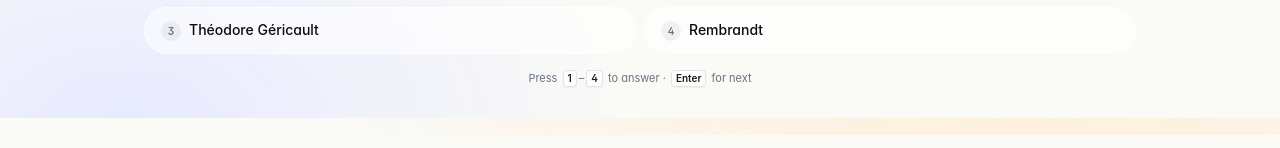
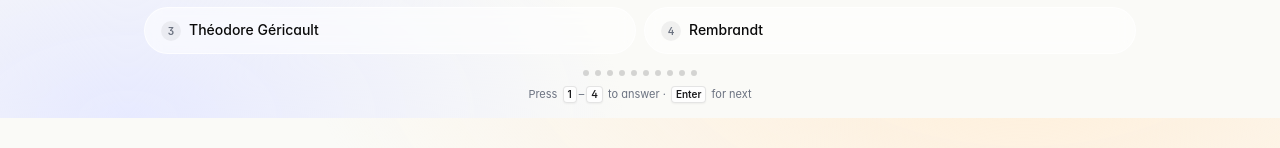
Before and after one commit to egil10/art, a Next.js app: page / in a window 1280 px wide. Shown: the part 682-830 px from the top of the page. Built offline with nearby package versions, Linux system fonts and the light colour scheme.

Commit message:
Add streak dot tracker and a 10-in-a-row diploma
Show ten dots that fill as the streak builds and reset on a miss,
plus a confetti + diploma card whenever the streak hits a multiple of ten.

Co-Authored-By: Claude Opus 4.7 <noreply@anthropic.com>

```diff
--- a/src/app/globals.css
+++ b/src/app/globals.css
@@ -132,3 +132,40 @@ button {
   -ms-overflow-style: none;
   scrollbar-width: none;
 }
+
+/* Streak-milestone celebration ---------------------------------------- */
+@keyframes confettiFall {
+  0% {
+    transform: translateY(-12vh) rotate(0deg);
+    opacity: 0;
+  }
+  8% {
+    opacity: 1;
+  }
+  100% {
+    transform: translateY(108vh) rotate(720deg);
+    opacity: 0;
+  }
+}
+@keyframes diplomaPop {
+  0% {
+    transform: scale(0.82) translateY(12px);
+    opacity: 0;
+  }
+  55% {
+    transform: scale(1.04) translateY(0);
+    opacity: 1;
+  }
+  100% {
+    transform: scale(1) translateY(0);
+    opacity: 1;
+  }
+}
+.animate-diploma {
+  animation: diplomaPop 440ms cubic-bezier(0.2, 0.8, 0.3, 1.1) both;
+}
+@media (prefers-reduced-motion: reduce) {
+  .animate-diploma {
+    animation: none;
+  }
+}
--- a/src/components/Quiz.tsx
+++ b/src/components/Quiz.tsx
@@ -26,6 +26,7 @@ import {
   Gamepad2,
   Repeat,
   RotateCcw,
+  Award,
 } from "lucide-react";
 import {
   buildChoicesForMode,
@@ -69,6 +70,8 @@ const AUTO_LABELS: Record<AutoMode, string> = {
 const AUTO_ORDER: AutoMode[] = ["off", "fast", "slow", "slower"];
 // How often a re-surfaced wrong answer is preferred over a fresh random pick.
 const REVIEW_PROB = 0.35;
+// Length of a "perfect run" — fills the dot tracker and earns a diploma.
+const STREAK_GOAL = 10;
 // Cap the wrong-queue so it can't grow unboundedly across a long session.
 const WRONG_QUEUE_MAX = 60;
 
@@ -421,6 +424,10 @@ export function Quiz({
   const [reportsOpen, setReportsOpen] = useState(false);
   const [autoMode, setAutoMode] = useState<AutoMode>("slow");
   const [review, setReview] = useState(false);
+  // The milestone streak currently being celebrated (10, 20, …) or null.
+  const [celebrate, setCelebrate] = useState<number | null>(null);
+  const celebrateTimer = useRef<ReturnType<typeof setTimeout> | null>(null);
+  const lastMilestone = useRef(0);
 
   // Hydrate persisted preferences after mount (SSR-safe).
   useEffect(() => {
@@ -531,6 +538,30 @@ export function Quiz({
       if (advanceTimer.current) clearTimeout(advanceTimer.current);
     };
   }, [state.phase, autoMode]);
+
+  // Fire the diploma every time the streak crosses a multiple of STREAK_GOAL.
+  useEffect(() => {
+    const s = state.streak;
+    if (s === 0) {
+      lastMilestone.current = 0;
+      return;
+    }
+    if (s % STREAK_GOAL === 0 && s !== lastMilestone.current) {
+      lastMilestone.current = s;
+      setCelebrate(s);
+      if (celebrateTimer.current) clearTimeout(celebrateTimer.current);
+      celebrateTimer.current = setTimeout(() => setCelebrate(null), 5000);
+    }
+  }, [state.streak]);
+
+  useEffect(() => {
+    if (!celebrate) return;
+    function onKey(e: KeyboardEvent) {
+      if (e.key === "Escape") setCelebrate(null);
+    }
+    window.addEventListener("keydown", onKey);
+    return () => window.removeEventListener("keydown", onKey);
+  }, [celebrate]);
 
   const current = state.current;
   const accuracy = useMemo(
@@ -786,9 +817,12 @@ export function Quiz({
         })}
       </div>
 
-      <p className="mt-4 text-center text-[11px] text-ink-muted">
-        Press <Kbd>1</Kbd>–<Kbd>4</Kbd> to answer · <Kbd>Enter</Kbd> for next
-      </p>
+      <div className="mt-4 flex flex-col items-center gap-2.5">
+        <StreakDots streak={state.streak} />
+        <p className="text-center text-[11px] text-ink-muted">
+          Press <Kbd>1</Kbd>–<Kbd>4</Kbd> to answer · <Kbd>Enter</Kbd> for next
+        </p>
+      </div>
 
       {/* Copy-confirmation toast */}
       <div
@@ -806,6 +840,15 @@ export function Quiz({
       </div>
 
       {reportsOpen && <ReportsModal onClose={() => setReportsOpen(false)} />}
+
+      {celebrate && (
+        <StreakDiploma
+          milestone={celebrate}
+          category={category}
+          mode={mode}
+          onClose={() => setCelebrate(null)}
+        />
+      )}
     </div>
   );
 }
@@ -1037,3 +1080,113 @@ function Kbd({ children }: { children: React.ReactNode }) {
     </span>
   );
 }
+
+function StreakDots({ streak }: { streak: number }) {
+  // Dots count toward the next goal: 1–10 fill, 10 fills all, 11 wraps to 1.
+  const filled = streak === 0 ? 0 : ((streak - 1) % STREAK_GOAL) + 1;
+  const perfect = filled === STREAK_GOAL;
+  return (
+    <div
+      className="inline-flex items-center gap-1.5"
+      role="img"
+      aria-label={`Streak ${streak} — ${filled} of ${STREAK_GOAL} toward a diploma`}
+    >
+      {Array.from({ length: STREAK_GOAL }, (_, i) => {
+        const on = i < filled;
+        return (
+          <span
+            key={i}
+            className={
+              "h-1.5 w-1.5 rounded-full transition-all duration-300 " +
+              (on
+                ? (perfect ? "bg-amber-400 " : "bg-green-500 ") + "scale-110"
+                : "bg-black/15")
+            }
+          />
+        );
+      })}
+    </div>
+  );
+}
+
+const CONFETTI_COLORS = ["#16a34a", "#f59e0b", "#3b82f6", "#ec4899", "#0a0a0a"];
+
+function Confetti() {
+  const pieces = useMemo(
+    () =>
+      Array.from({ length: 28 }, () => ({
+        left: Math.random() * 100,
+        delay: Math.random() * 0.4,
+        dur: 1.8 + Math.random() * 1.4,
+        color: CONFETTI_COLORS[Math.floor(Math.random() * CONFETTI_COLORS.length)],
+        w: 5 + Math.random() * 6,
+        h: 8 + Math.random() * 8,
+      })),
+    [],
+  );
+  return (
+    <div aria-hidden className="pointer-events-none fixed inset-0 overflow-hidden">
+      {pieces.map((p, i) => (
+        <span
+          key={i}
+          className="absolute top-0 rounded-[1px]"
+          style={{
+            left: `${p.left}%`,
+            width: p.w,
+            height: p.h,
+            background: p.color,
+            animation: `confettiFall ${p.dur}s cubic-bezier(.2,.6,.3,1) ${p.delay}s forwards`,
+          }}
+        />
+      ))}
+    </div>
+  );
+}
+
+function StreakDiploma({
+  milestone,
+  category,
+  mode,
+  onClose,
+}: {
+  milestone: number;
+  category: CategoryKey;
+  mode: GameMode;
+  onClose: () => void;
+}) {
+  return (
+    <div
+      className="fixed inset-0 z-50 flex items-center justify-center p-4"
+      onClick={onClose}
+      role="dialog"
+      aria-modal="true"
+      aria-label={`${milestone} in a row`}
+    >
+      <div className="frost-backdrop absolute inset-0 animate-fade-in" />
+      <Confetti />
+      <div
+        onClick={(e) => e.stopPropagation()}
+        className="frost animate-diploma relative w-full max-w-xs rounded-[28px] p-7 text-center"
+      >
+        <div className="pointer-events-none absolute inset-2 rounded-[22px] border border-black/[0.08]" />
+        <div className="mx-auto grid h-14 w-14 place-items-center rounded-full bg-amber-100 text-amber-700 ring-4 ring-amber-200/60">
+          <Award size={28} strokeWidth={2} />
+        </div>
+        <div className="mt-4 text-[11px] font-semibold uppercase tracking-[0.18em] text-ink-muted">
+          Perfect run
+        </div>
+        <h2 className="mt-1 text-2xl font-bold leading-tight text-ink">
+          {milestone} in a row!
+        </h2>
+        <p className="mt-2 text-[12.5px] leading-snug text-ink/70">
+          {milestone} correct in a row · {modeMeta(mode).label} ·{" "}
+          {categoryLabel(category)}
+        </p>
+        <button onClick={onClose} className="pill-solid focus-ring mx-auto mt-5">
+          Keep going
+          <ArrowRight size={15} strokeWidth={2.2} />
+        </button>
+      </div>
+    </div>
+  );
+}
```
